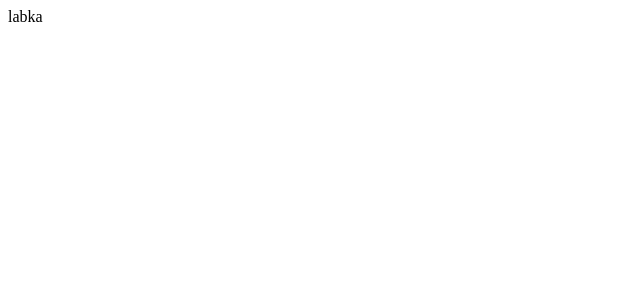
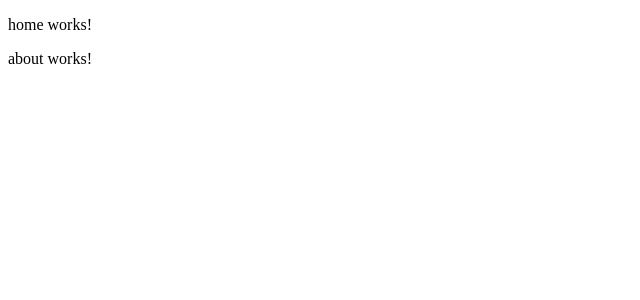
Before and after one commit to nekkka/WebDev, an Angular app in the folder lab6/labka/: page / in a window 1280 px wide. Shown: the top 300 px of the page, without its empty margins (0-640 px from the left). Built offline with nearby package versions, Linux system fonts and the light colour scheme.

Commit message:
init commit

```diff
--- a/lab6/labka/src/app/app.component.html
+++ b/lab6/labka/src/app/app.component.html
@@ -1 +1,3 @@
-{{title}}
+<app-home></app-home>
+<app-about></app-about>
+<router-outlet></router-outlet>
--- a/lab6/labka/src/app/app.component.ts
+++ b/lab6/labka/src/app/app.component.ts
@@ -1,10 +1,12 @@
 import { Component } from '@angular/core';
 import { RouterOutlet } from '@angular/router';
+import { HomeComponent } from './home/home.component';
+import { AboutComponent } from './about/about.component';
 
 @Component({
   selector: 'app-root',
   standalone: true,
-  imports: [RouterOutlet],
+  imports: [RouterOutlet, HomeComponent, AboutComponent],
   templateUrl: './app.component.html',
   styleUrl: './app.component.css'
 })
--- a/lab6/labka/src/app/app.routes.ts
+++ b/lab6/labka/src/app/app.routes.ts
@@ -1,3 +1,9 @@
 import { Routes } from '@angular/router';
+import { HomeComponent } from './home/home.component';
+import { AboutComponent } from './about/about.component';
 
-export const routes: Routes = [];
+export const routes: Routes = [
+    {path: 'home', component: HomeComponent},
+    {path: 'about', component: AboutComponent}
+
+];
```
